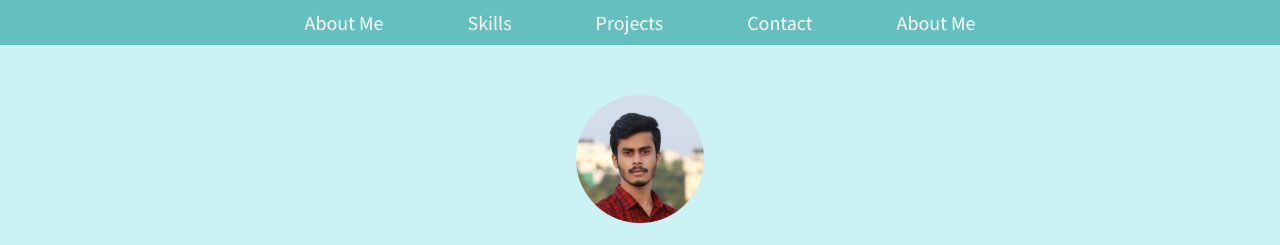
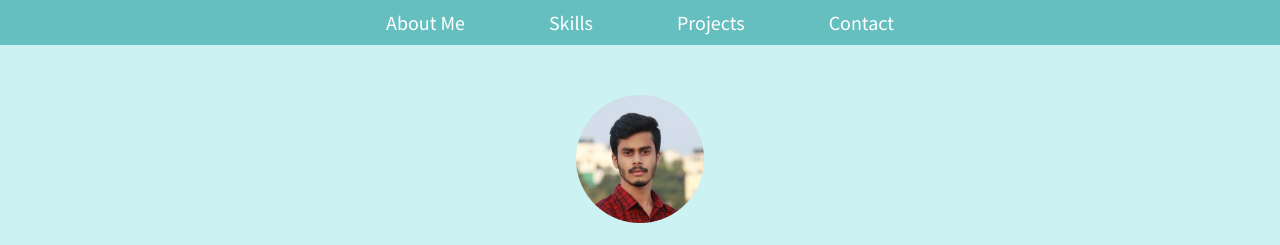
Before and after one commit to yashashp/CV, a plain HTML site: page index.html in a window 1280 px wide. Shown: the top 245 px of the page. Drawn offline with Linux system fonts and the light colour scheme; a web font is replaced by a local one.

Commit message:
Update index.html

```diff
--- a/index.html
+++ b/index.html
@@ -21,7 +21,6 @@
    <a target="_blank" class="header-link" href="skills.html">Skills</a>
    <a target="_blank" class="header-link" href="projects.html">Projects</a>
    <a target="_blank" class="header-link" href="contact.html">Contact</a>
-    <a target="_blank" class="header-link" href="practice.html">About Me</a>
    </div>
    <img class="profile-img" src="Profile.png" alt="profile picture of Yashas">
    <h1>I'm Yashas</h1>
```
